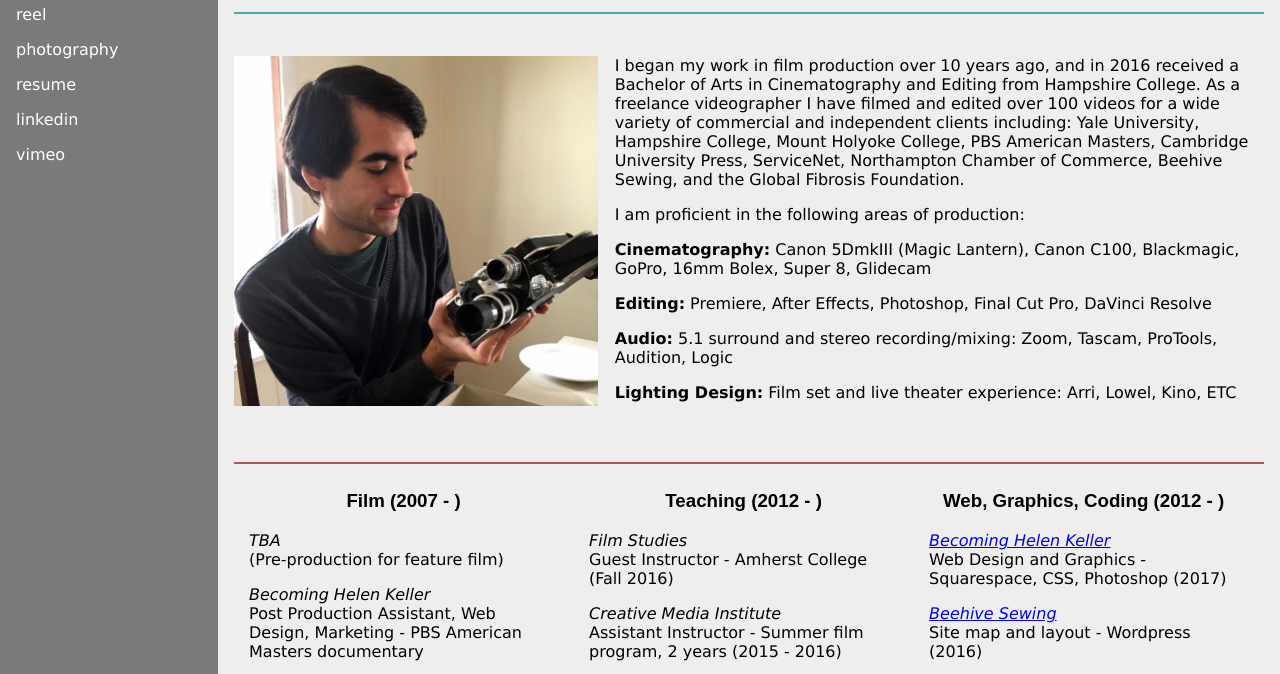
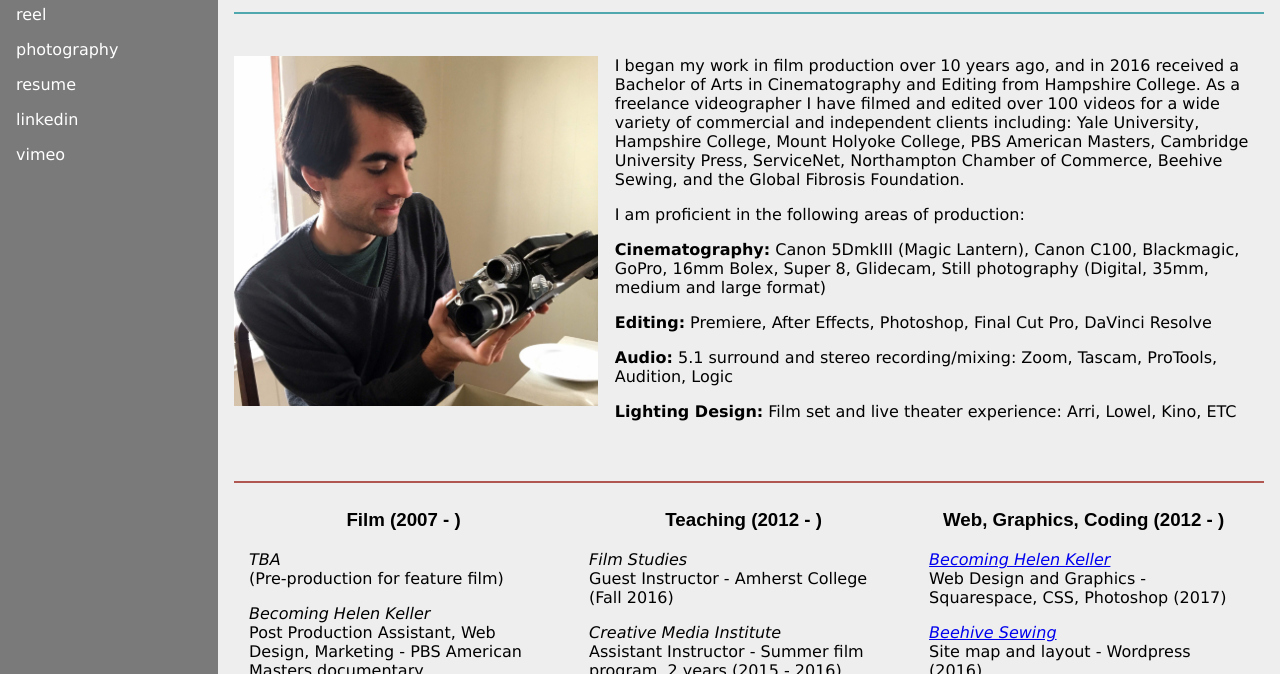
Before and after one commit to bencowper/bencowper.github.io, a plain HTML site: page me.html in a window 1280 px wide. Shown: the part 108-782 px from the top of the page. Drawn offline with Linux system fonts and the light colour scheme.

Commit message:
photography section

```diff
--- a/me.html
+++ b/me.html
@@ -66,7 +66,7 @@ I am proficient in the following areas of production:
 </p>
 <p>
   <b>Cinematography:</b>
-  Canon 5DmkIII (Magic Lantern), Canon C100, Blackmagic, GoPro, 16mm Bolex, Super 8, Glidecam
+  Canon 5DmkIII (Magic Lantern), Canon C100, Blackmagic, GoPro, 16mm Bolex, Super 8, Glidecam, Still photography (Digital, 35mm, medium and large format)
 </p>
 <p>
   <b>Editing:</b>
```
